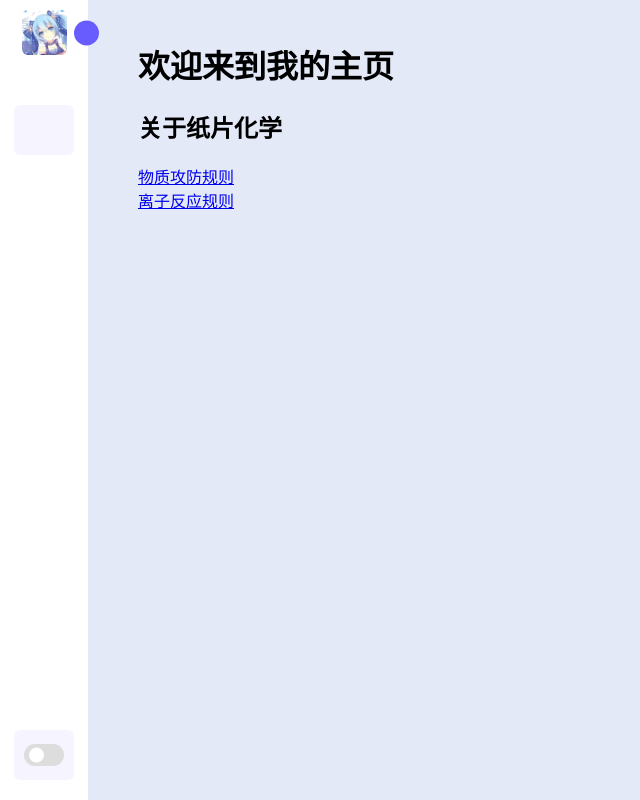
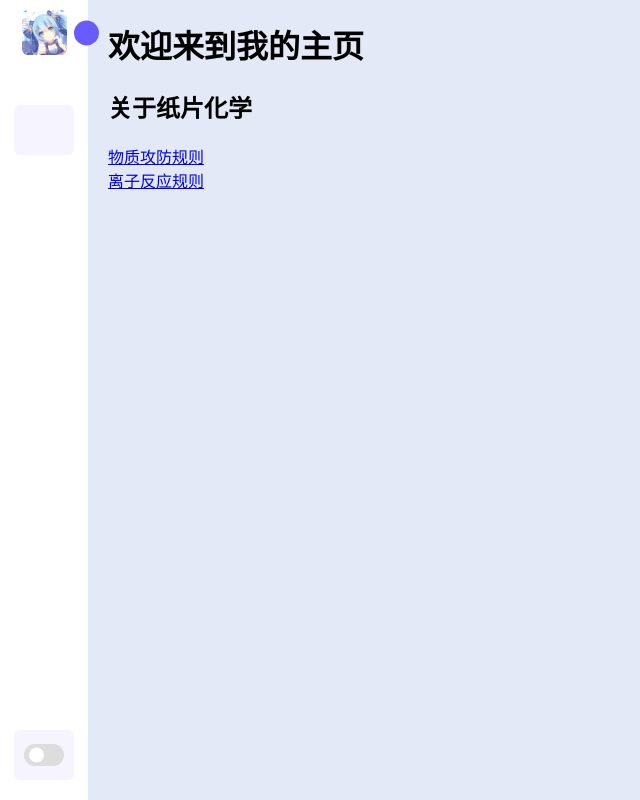
Before and after one commit to pigeon-team/pigeon-team.github.io, a plain HTML site: page index.html in a window 1280 px wide. Shown: the whole page, without its empty margins (0-640 px from the left). Drawn offline with Linux system fonts and the light colour scheme.

Commit message:
common update

```diff
--- a/index.html
+++ b/index.html
@@ -5,11 +5,11 @@
     <meta charset="UTF-8">
     <meta name="viewport" content="width=device-width, initial-scale=1.0">
     <title>Ciallo～(∠・ω< )⌒☆</title>
-            <link rel="stylesheet" type="text/css" href="./style.css">
+    <link rel="stylesheet" type="text/css" href="./style.css">
 </head>
 
 <body>
-
+<div>
     <nav class="shell close">
         <header>
             <div class="image-text">
@@ -30,7 +30,7 @@
                 </li>
                 <ul class="menu-links">
                     <li class="nav-link">
-                        <a href="#HOME">
+                        <a href="index.html">
                             <i class="iconfont icon-shouye icon"></i>
                             <span class="text nac-text">主页</span>
                         </a>
@@ -71,6 +71,7 @@
     </div>
 
     <script type="text/javascript" src="./index.js"></script>
+</div>
 </body>
 
 
--- a/style.css
+++ b/style.css
@@ -26,7 +26,7 @@ body {
 	position: absolute;
 	/*top: 0;*/
 	/*left: 0;*/
-	width: calc(100% - 125px);
+	width: calc(100vw - 100px);
 	height: 100%;
 	border: 0;
 }
@@ -43,12 +43,13 @@ body {
 
 /* 主体显示盒 */
 .main_body {
+	display: flex;
 	position: fixed;
+	margin: 0 0 0 100px;
 	top: 0;
-	left: 110px;
+	left: 0;
 	height: 100%;
 	width: 100%;
-	padding: 20px;
 }
 
 .shell {
```
